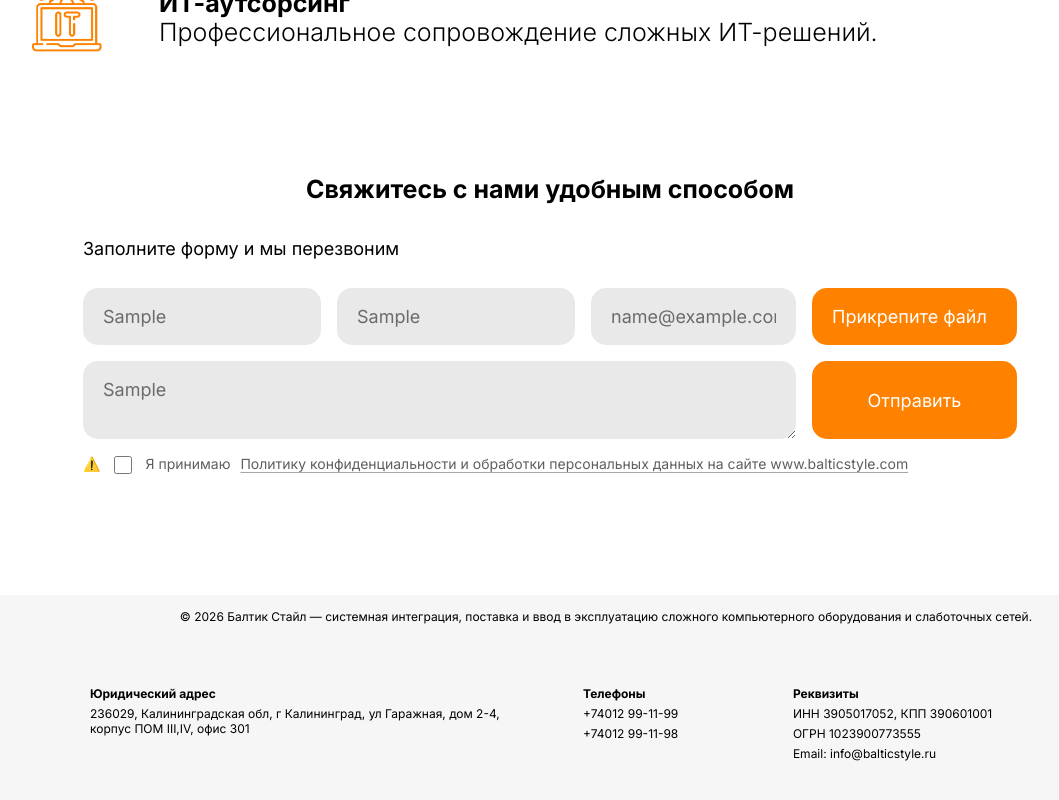
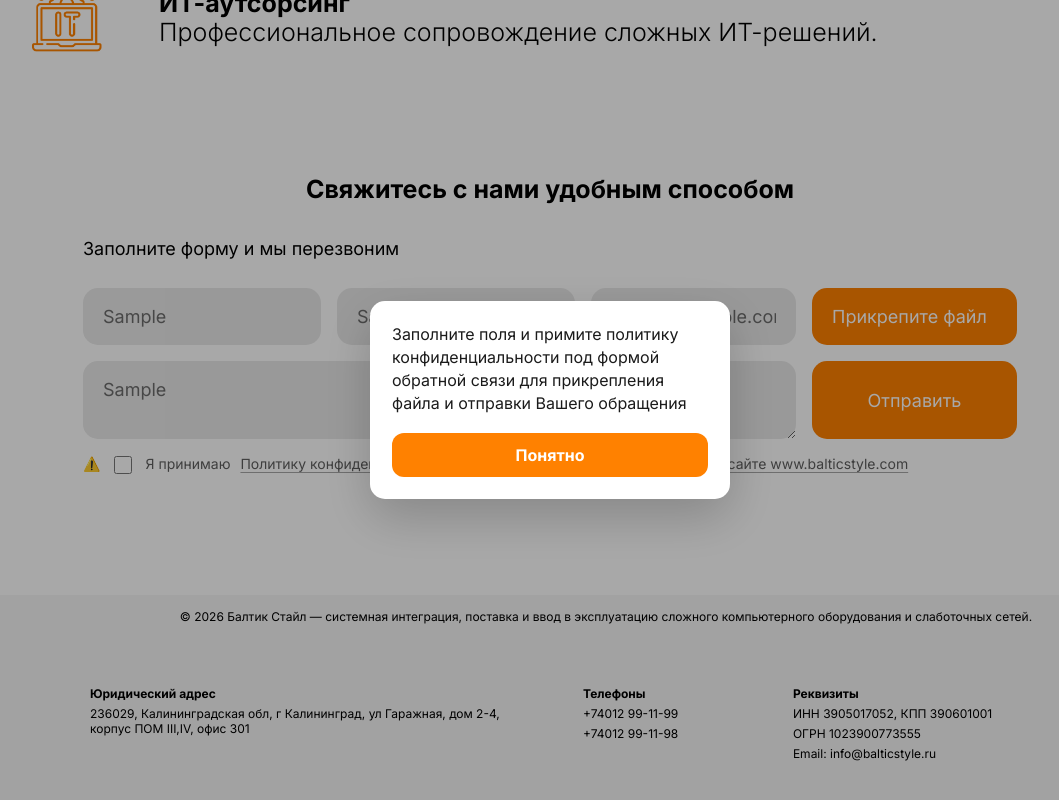
Before and after one commit to mindwideopen/bs-orange, a Next.js app: page / in a window 1280 px wide. Both pictures are taken after typing "Sample", "Sample", "name@example.com", "Sample" into the empty fields and a click on the button "Отправить". Shown: the part 1935-2735 px from the top of the page, without its empty margins (90-1149 px from the left). Built offline with nearby package versions, Linux system fonts and the light colour scheme.

Commit message:
feedback_fix

```diff
--- a/src/features/contact-request/ui/contact-request.styles.ts
+++ b/src/features/contact-request/ui/contact-request.styles.ts
@@ -153,3 +153,57 @@ export const ConsentLabel = styled.div`
     outline-color: var(--orange);
   }
 `;
+
+export const HelperTooltip = styled.div<{ $x: number; $y: number }>`
+  position: fixed;
+  z-index: 900;
+  top: ${({ $y }) => $y}px;
+  left: ${({ $x }) => $x}px;
+  max-width: min(320px, calc(100vw - 32px));
+  border-radius: 12px;
+  background: #1b1b1b;
+  color: #ffffff;
+  font-size: 14px;
+  line-height: 1.35;
+  padding: 10px 12px;
+  pointer-events: none;
+  box-shadow: 0 12px 30px rgb(0 0 0 / 18%);
+`;
+
+export const HelperModalOverlay = styled.div`
+  position: fixed;
+  z-index: 950;
+  inset: 0;
+  display: grid;
+  place-items: center;
+  padding: 24px;
+  background: rgb(0 0 0 / 34%);
+`;
+
+export const HelperModal = styled.div`
+  width: min(100%, 360px);
+  border-radius: 15px;
+  background: #ffffff;
+  color: #1b1b1b;
+  padding: 22px;
+  box-shadow: 0 18px 50px rgb(0 0 0 / 20%);
+
+  p {
+    margin: 0;
+    font-size: 16px;
+    line-height: 1.45;
+  }
+
+  button {
+    width: 100%;
+    min-height: 44px;
+    margin-top: 18px;
+    border: 0;
+    border-radius: 12px;
+    background: var(--orange);
+    color: #ffffff;
+    cursor: pointer;
+    font: inherit;
+    font-weight: 700;
+  }
+`;
--- a/src/features/contact-request/ui/contact-request.tsx
+++ b/src/features/contact-request/ui/contact-request.tsx
@@ -3,7 +3,18 @@
 import { SectionTitle } from "@/src/shared/ui/section-title";
 import { PrivacyPolicyModal } from "@/src/widgets/site-footer";
 import { type FormEvent, type MouseEvent, useId, useMemo, useRef, useState } from "react";
-import { ContactSection, ConsentLabel, FileButton, Form } from "./contact-request.styles";
+import {
+  ContactSection,
+  ConsentLabel,
+  FileButton,
+  Form,
+  HelperModal,
+  HelperModalOverlay,
+  HelperTooltip,
+} from "./contact-request.styles";
+
+const inactiveActionHint =
+  "Заполните поля и примите политику конфиденциальности под формой обратной связи для прикрепления файла и отправки Вашего обращения";
 
 export function ContactRequest() {
   const consentId = useId();
@@ -13,6 +24,8 @@ export function ContactRequest() {
   const [message, setMessage] = useState("");
   const [consentAccepted, setConsentAccepted] = useState(false);
   const [validationAttempted, setValidationAttempted] = useState(false);
+  const [tooltipPosition, setTooltipPosition] = useState<{ x: number; y: number } | null>(null);
+  const [isHelperModalOpen, setIsHelperModalOpen] = useState(false);
 
   const isActionsEnabled = useMemo(
     () => name.trim().length > 0 && email.trim().length > 0 && message.trim().length > 0 && consentAccepted,
@@ -30,6 +43,12 @@ export function ContactRequest() {
 
     event.preventDefault();
     setValidationAttempted(true);
+    setTooltipPosition(null);
+
+    if (window.matchMedia("(hover: none), (pointer: coarse)").matches) {
+      setIsHelperModalOpen(true);
+    }
+
     if (!consentAccepted) {
       consentLinkRef.current?.focus();
     }
@@ -44,6 +63,19 @@ export function ContactRequest() {
       }
     }
   };
+
+  const showInactiveHint = (event: MouseEvent<HTMLElement>) => {
+    if (isActionsEnabled) {
+      return;
+    }
+
+    setTooltipPosition({
+      x: Math.max(16, Math.min(event.clientX + 14, window.innerWidth - 336)),
+      y: Math.max(16, Math.min(event.clientY + 14, window.innerHeight - 120)),
+    });
+  };
+
+  const hideInactiveHint = () => setTooltipPosition(null);
 
   return (
     <ContactSection id="contacts">
@@ -68,7 +100,14 @@ export function ContactRequest() {
           value={email}
           onChange={(event) => setEmail(event.target.value)}
         />
-        <FileButton $disabled={!isActionsEnabled} aria-disabled={!isActionsEnabled} onClick={handleInactiveAction}>
+        <FileButton
+          $disabled={!isActionsEnabled}
+          aria-disabled={!isActionsEnabled}
+          onClick={handleInactiveAction}
+          onMouseEnter={showInactiveHint}
+          onMouseMove={showInactiveHint}
+          onMouseLeave={hideInactiveHint}
+        >
           <input type="file" aria-label="Прикрепите файл" disabled={!isActionsEnabled} />
           <span>Прикрепите файл</span>
         </FileButton>
@@ -80,7 +119,14 @@ export function ContactRequest() {
           value={message}
           onChange={(event) => setMessage(event.target.value)}
         />
-        <button type="submit" aria-disabled={!isActionsEnabled} onClick={handleInactiveAction}>
+        <button
+          type="submit"
+          aria-disabled={!isActionsEnabled}
+          onClick={handleInactiveAction}
+          onMouseEnter={showInactiveHint}
+          onMouseMove={showInactiveHint}
+          onMouseLeave={hideInactiveHint}
+        >
           Отправить
         </button>
         <ConsentLabel>
@@ -100,6 +146,21 @@ export function ContactRequest() {
             Политику конфиденциальности и обработки персональных данных на сайте www.balticstyle.com
           </PrivacyPolicyModal>
         </ConsentLabel>
+        {tooltipPosition ? (
+          <HelperTooltip $x={tooltipPosition.x} $y={tooltipPosition.y}>
+            {inactiveActionHint}
+          </HelperTooltip>
+        ) : null}
+        {isHelperModalOpen ? (
+          <HelperModalOverlay onClick={() => setIsHelperModalOpen(false)}>
+            <HelperModal role="dialog" aria-modal="true" onClick={(event) => event.stopPropagation()}>
+              <p>{inactiveActionHint}</p>
+              <button type="button" onClick={() => setIsHelperModalOpen(false)}>
+                Понятно
+              </button>
+            </HelperModal>
+          </HelperModalOverlay>
+        ) : null}
       </Form>
     </ContactSection>
   );
```
